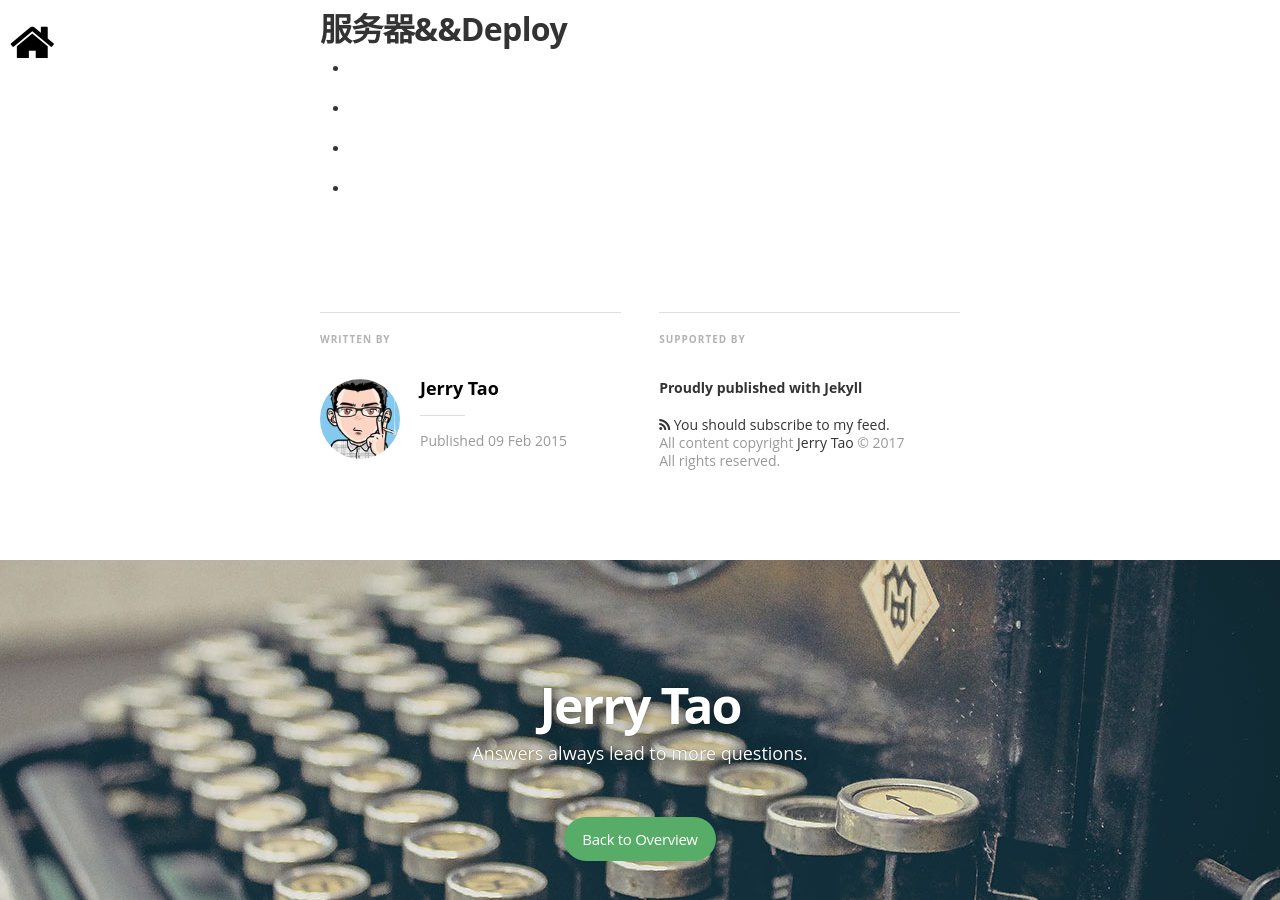
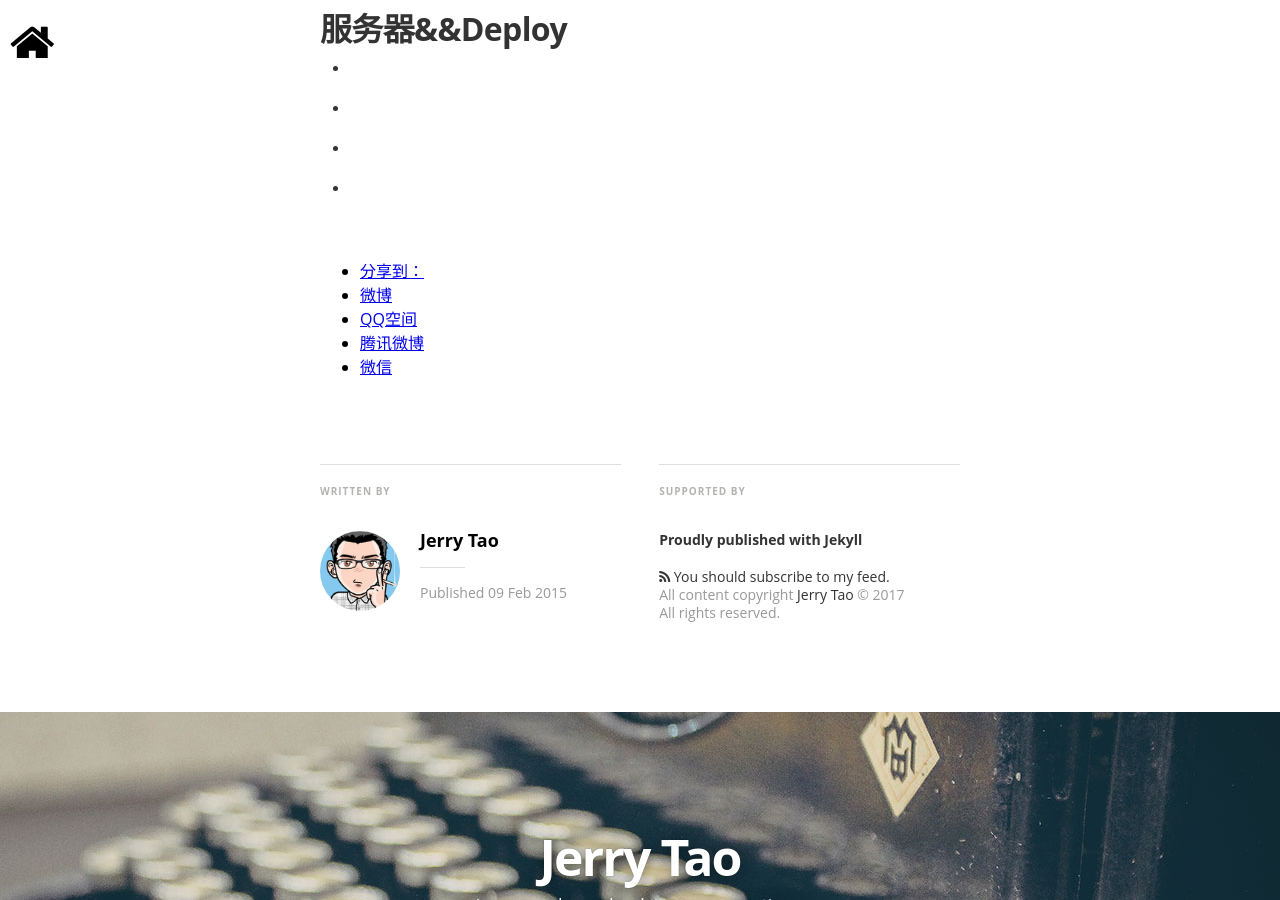
Before and after one commit to jerry-tao/jerry-tao.github.io, a Jekyll site: the page built from _posts/2015-2-9-rails_gems_1.md, in a window 1280 px wide and 900 px high, scrolled down 3735 px. Built offline with Jekyll 4.4.1, drawn with Linux system fonts in a browser that asks for light colours; nearby versions of some CDN libraries; some web fonts are replaced; comment, search, counter and statistics services are not loaded.

Commit message:
Add duoshuo share

```diff
--- a/_layouts/post.html
+++ b/_layouts/post.html
@@ -50,6 +50,21 @@
           <a name="topofpage"></a>
           {{content}}
         </section>
+        <div class="ds-share"  data-thread-key="{{page.id}}" data-title="{{page.title}}"  data-images="site.author_image" data-content="Just another blog." ddata-url="{{page.url | prepend: site.baseurl}}">
+    <div class="ds-share-inline">
+      <ul  class="ds-share-icons-16">
+
+      	<li data-toggle="ds-share-icons-more"><a class="ds-more" href="javascript:void(0);">分享到：</a></li>
+        <li><a class="ds-weibo" href="javascript:void(0);" data-service="weibo">微博</a></li>
+        <li><a class="ds-qzone" href="javascript:void(0);" data-service="qzone">QQ空间</a></li>
+        <li><a class="ds-qqt" href="javascript:void(0);" data-service="qqt">腾讯微博</a></li>
+        <li><a class="ds-wechat" href="javascript:void(0);" data-service="wechat">微信</a></li>
+
+      </ul>
+      <div class="ds-share-icons-more">
+      </div>
+    </div>
+ </div>
         <!-- 多说评论框 start -->
         <div class="ds-thread" data-thread-key="{{page.id}}" data-title="{{page.title}}" data-url="{{page.url | prepend: site.baseurl}}"></div>
       <!-- 多说评论框 end -->
```
